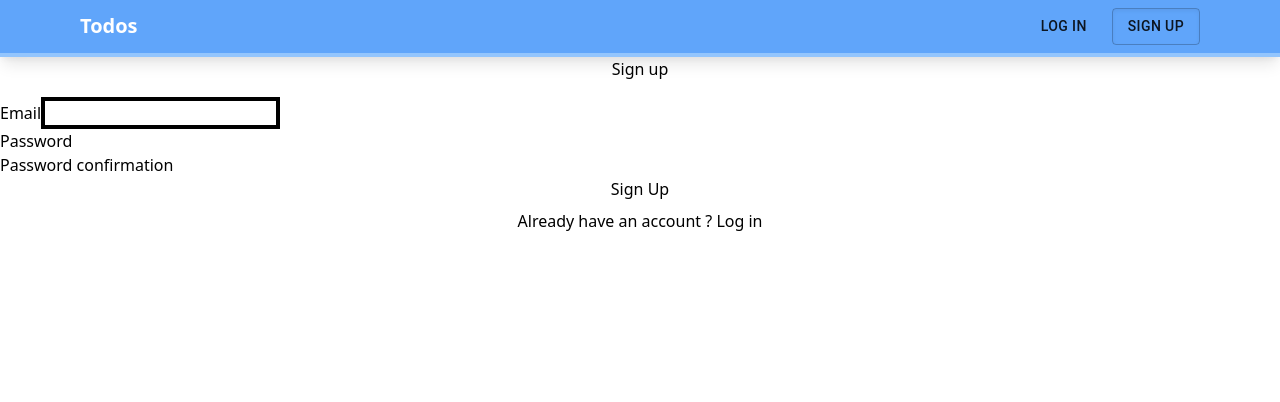
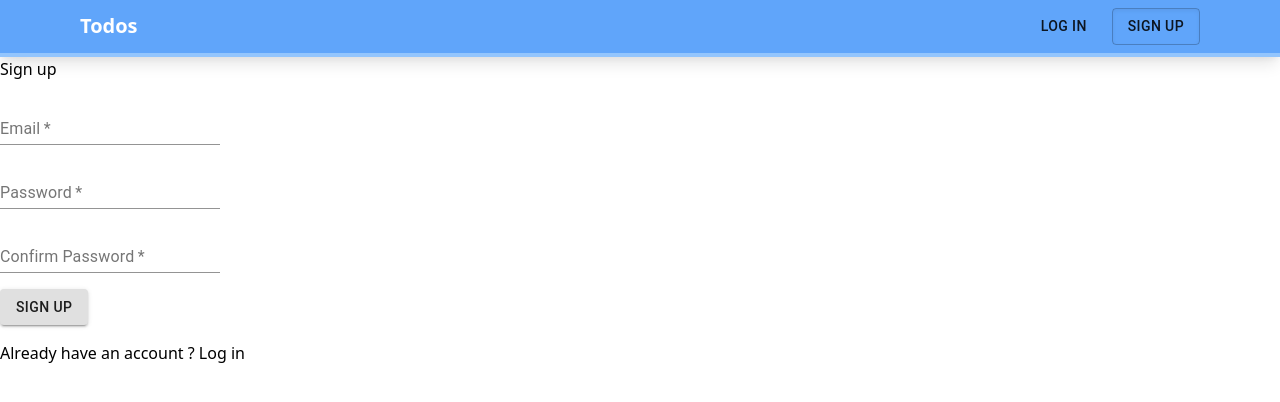
Before and after one commit to shareef99/todo, a React (Create React App) app: page /signup in a window 1280 px wide. Shown: the top 402 px of the page. Built offline with nearby package versions, Linux system fonts and the light colour scheme; no server answers.

Commit message:
Update UI, Update routes, improve navbar

```diff
--- a/package.json
+++ b/package.json
@@ -5,6 +5,7 @@
     "dependencies": {
         "@craco/craco": "^6.1.1",
         "@material-ui/core": "^4.11.3",
+        "@material-ui/icons": "^4.11.2",
         "@tailwindcss/postcss7-compat": "^2.0.3",
         "@testing-library/jest-dom": "^5.11.9",
         "@testing-library/react": "^11.2.5",
--- a/src/components/Dashboard.jsx
+++ b/src/components/Dashboard.jsx
@@ -12,7 +12,7 @@ export default function Dashboard() {
         setError("");
         try {
             await logout();
-            history.push("/login");
+            history.push("/");
         } catch {
             setError("Failed to log out!");
         }
@@ -33,7 +33,7 @@ export default function Dashboard() {
                     </div>
                 </div>
             </div>
-            <div className=" w-full text-center mt-2">
+            <div className="mt-2">
                 <button onClick={handleLogout}>Log out</button>
             </div>
         </>
--- a/src/components/ForgotPassword.jsx
+++ b/src/components/ForgotPassword.jsx
@@ -2,6 +2,7 @@ import React, { useRef, useState } from "react";
 import { useAuth } from "../contexts/AuthContext";
 import { Link } from "react-router-dom";
 import Navbar from "./Navbar";
+import TextField from "@material-ui/core/TextField";
 
 export default function Login() {
     const emailRef = useRef();
@@ -17,7 +18,7 @@ export default function Login() {
             setMessage("");
             setError("");
             setLoading(true);
-            await resetPassword(emailRef.current.value);
+            await resetPassword(emailRef.current.lastChild.firstChild.value);
             setMessage("Check your inbox for further instructions!");
         } catch {
             setError(
@@ -38,29 +39,24 @@ export default function Login() {
                     {/* {currentUser.email} */}
                     <form action="" onSubmit={handleSubmit}>
                         <div id="email">
-                            <label htmlFor="">Email</label>
-                            <input
+                            <TextField
+                                id="standard-basic"
                                 type="email"
                                 required
                                 ref={emailRef}
-                                className="border-black border-opacity-100 border-4"
+                                label="Email"
                             />
                         </div>
-
-                        <button
-                            className="w-full"
-                            type="submit"
-                            disabled={loading}
-                        >
+                        <button type="submit" disabled={loading}>
                             Reset Password
                         </button>
                     </form>
-                    <div className=" w-full text-center mt-4 ">
+                    <div className="mt-4 ">
                         <Link to="/login">Log in</Link>
                     </div>
                 </div>
             </div>
-            <div className=" w-full text-center mt-2 ">
+            <div className="mt-2 ">
                 Need an account ? <Link to="/signup">Sign up</Link>
             </div>
         </>
--- a/src/components/Login.jsx
+++ b/src/components/Login.jsx
@@ -1,12 +1,13 @@
-import React, { useRef, useState } from "react";
+import React, { useRef, useState, useEffect } from "react";
 import { useAuth } from "../contexts/AuthContext";
 import { Link, useHistory } from "react-router-dom";
 import Navbar from "./Navbar";
+import { TextField, Button } from "@material-ui/core";
 
 export default function Login() {
     const emailRef = useRef();
     const passwordRef = useRef();
-    const { login } = useAuth();
+    const { login, currentUser } = useAuth();
     const [error, setError] = useState("");
     const [loading, setLoading] = useState(false);
     const history = useHistory();
@@ -17,7 +18,10 @@ export default function Login() {
         try {
             setError("");
             setLoading(true);
-            await login(emailRef.current.value, passwordRef.current.value);
+            await login(
+                emailRef.current.lastChild.firstChild.value,
+                passwordRef.current.lastChild.firstChild.value
+            );
             history.push("/todos");
         } catch {
             setError("Failed to log in!");
@@ -25,44 +29,56 @@ export default function Login() {
         setLoading(false);
     }
 
+    useEffect(() => {
+        if (currentUser) {
+            history.push("/todos");
+            alert(`You are already login\nEmail: ${currentUser.email}`);
+        }
+    }, []);
+
     return (
         <>
+            {/* {console.log(emailRef.current.lastChild.firstChild.value, emailRef)} */}
             <Navbar />
-            <div>
-                <div>
-                    <h2 className="text-center mb-4">Log In</h2>
+            <div className="flex flex-col">
+                <h2 className="mb-4">Log In</h2>
                 {error && error}
-                    {/* {currentUser.email} */}
-                    <form action="" onSubmit={handleSubmit}>
+                <form action="" autoComplete="off" onSubmit={handleSubmit}>
                     <div id="email">
-                            <label htmlFor="">Email</label>
-                            <input
+                        <TextField
+                            id="standard-basic"
                             type="email"
                             required
                             ref={emailRef}
-                                className="border-black border-opacity-100 border-4"
+                            label="Email"
                         />
                     </div>
                     <div id="password">
-                            <label htmlFor="">Password</label>
-                            <input type="password" required ref={passwordRef} />
+                        <TextField
+                            id="standard-password-input"
+                            label="Password"
+                            type="Password"
+                            required
+                            ref={passwordRef}
+                            autoComplete="current-password"
+                        />
                     </div>
-
-                        <button
-                            className="w-full"
+                    <Button
                         type="submit"
+                        variant="contained"
                         disabled={loading}
                     >
                         Log In
-                        </button>
+                    </Button>
                 </form>
-                    <div className=" w-full text-center mt-4 ">
+                <div>
+                    <div className="mt-4 ">
                         <Link to="/forgot-password">Forgot password?</Link>
                     </div>
+                    <div className="mt-2 ">
+                        Need an account ? <Link to="/signup">Sign up</Link>
                     </div>
                 </div>
-            <div className=" w-full text-center mt-2 ">
-                Need an account ? <Link to="/signup">Sign up</Link>
             </div>
         </>
     );
--- a/src/components/Navbar.jsx
+++ b/src/components/Navbar.jsx
@@ -1,6 +1,14 @@
-import React from "react";
-import { makeStyles, Button, withStyles } from "@material-ui/core";
-import { Link } from "react-router-dom";
+import React, { useState } from "react";
+import {
+    makeStyles,
+    Button,
+    withStyles,
+    IconButton,
+    Menu,
+    MenuItem,
+} from "@material-ui/core";
+import { AccountCircle } from "@material-ui/icons";
+import { Link, useHistory } from "react-router-dom";
 import { useAuth } from "../contexts/AuthContext";
 
 const hoverColor = "rgba(147, 197, 253, 1);";
@@ -16,8 +24,77 @@ const useStyles = makeStyles((theme) => ({}));
 
 export default function Navbar() {
     const classes = useStyles();
-    const { currentUser } = useAuth();
-    return (
+    const { currentUser, logout } = useAuth();
+    const [auth, setAuth] = React.useState(true);
+    const [anchorEl, setAnchorEl] = React.useState(null);
+    const open = Boolean(anchorEl);
+    const [error, setError] = useState("");
+    const history = useHistory();
+
+    async function handleLogout() {
+        setError("");
+        try {
+            await logout();
+            history.push("/");
+        } catch {
+            setError("Failed to log out!");
+        }
+    }
+
+    const handleChange = (event) => {
+        setAuth(event.target.checked);
+    };
+
+    const handleMenu = (event) => {
+        setAnchorEl(event.currentTarget);
+    };
+
+    const handleClose = () => {
+        setAnchorEl(null);
+    };
+
+    return currentUser ? (
+        <header className="bg-blue-400 shadow-lg border-b-4 border-blue-300 flex flex-shrink-0 w-full">
+            <div className="container flex flex-row justify-between items-center py-2 text-white">
+                <h6 className="text-xl font-semibold">
+                    <Link to="/todos">Todos</Link>
+                </h6>
+                {auth && (
+                    <div>
+                        <IconButton
+                            aria-label="account of current user"
+                            aria-controls="menu-appbar"
+                            aria-haspopup="true"
+                            onClick={handleMenu}
+                            color="inherit"
+                        >
+                            <AccountCircle />
+                        </IconButton>
+                        <Menu
+                            id="menu-appbar"
+                            anchorEl={anchorEl}
+                            anchorOrigin={{
+                                vertical: "top",
+                                horizontal: "right",
+                            }}
+                            keepMounted
+                            transformOrigin={{
+                                vertical: "top",
+                                horizontal: "right",
+                            }}
+                            open={open}
+                            onClose={handleClose}
+                        >
+                            <MenuItem onClick={handleClose}>
+                                <Link to="dashboard">Profile</Link>
+                            </MenuItem>
+                            <MenuItem onClick={handleLogout}>Log out</MenuItem>
+                        </Menu>
+                    </div>
+                )}
+            </div>
+        </header>
+    ) : (
         <header className="bg-blue-400 shadow-lg border-b-4 border-blue-300 flex flex-shrink-0 w-full">
             <div className="container flex flex-row justify-between items-center py-2 text-white">
                 <h6 className="text-xl font-semibold">
--- a/src/components/Signup.jsx
+++ b/src/components/Signup.jsx
@@ -1,13 +1,14 @@
-import React, { useRef, useState } from "react";
+import React, { useRef, useState, useEffect } from "react";
 import { useAuth } from "../contexts/AuthContext";
 import { Link, useHistory } from "react-router-dom";
 import Navbar from "./Navbar";
+import { TextField, Button } from "@material-ui/core";
 
 export default function Signup() {
     const emailRef = useRef();
     const passwordRef = useRef();
     const passwordConfirmRef = useRef();
-    const { signUp } = useAuth();
+    const { signUp, currentUser } = useAuth();
     const [error, setError] = useState("");
     const [loading, setLoading] = useState(false);
     const history = useHistory();
@@ -21,7 +22,10 @@ export default function Signup() {
         try {
             setError("");
             setLoading(true);
-            await signUp(emailRef.current.value, passwordRef.current.value);
+            await signUp(
+                emailRef.current.lastChild.firstChild.value,
+                passwordRef.current.lastChild.firstChild.value
+            );
             history.push("/todos");
         } catch {
             setError("Failed to create account!");
@@ -29,48 +33,60 @@ export default function Signup() {
         setLoading(false);
     }
 
+    useEffect(() => {
+        if (currentUser) {
+            history.push("/todos");
+            alert(`You are already login\nEmail: ${currentUser.email}`);
+        }
+    }, []);
+
     return (
         <>
             <Navbar />
             <div>
-                <div>
-                    <h2 className="text-center mb-4">Sign up</h2>
+                <h2 className="mb-4">Sign up</h2>
                 {error && <span>{error}</span>}
-                    {/* {currentUser.email} */}
-                    <form action="" onSubmit={handleSubmit}>
+                <form action="" onSubmit={handleSubmit} className="space-y-4">
                     <div id="email">
-                            <label htmlFor="">Email</label>
-                            <input
+                        <TextField
+                            id="standard-basic"
+                            label="Email"
                             type="email"
                             required
                             ref={emailRef}
-                                className="border-black border-opacity-100 border-4"
                         />
                     </div>
                     <div id="password">
-                            <label htmlFor="">Password</label>
-                            <input type="password" required ref={passwordRef} />
+                        <TextField
+                            id="standard-password-input"
+                            label="Password"
+                            type="Password"
+                            required
+                            ref={passwordRef}
+                            autoComplete="current-password"
+                        />
                     </div>
                     <div id="passwordConfirm">
-                            <label htmlFor="">Password confirmation</label>
-                            <input
-                                type="password"
+                        <TextField
+                            id="standard-password-confirm-input"
+                            label="Confirm Password"
+                            type="Password"
                             required
-                                ref={passwordConfirmRef}
+                            ref={passwordRef}
+                            autoComplete="current-password"
                         />
                     </div>
-                        <button
-                            className="w-full"
+                    <Button
                         type="submit"
+                        variant="contained"
                         disabled={loading}
                     >
                         Sign Up
-                        </button>
+                    </Button>
                 </form>
+                <div className="mt-4">
+                    Already have an account ? <Link to="/login">Log in</Link>
                 </div>
-            </div>
-            <div className=" w-full text-center mt-2 ">
-                Already have an account ? <Link to="/login">Log in</Link>
             </div>
         </>
     );
--- a/src/components/Todos.jsx
+++ b/src/components/Todos.jsx
@@ -48,6 +48,7 @@ export default function Todos() {
                         id="outlined-basic"
                         label="Write a Todo"
                         value={todoInput}
+                        multiline
                         onChange={(e) => setTodoInput(e.target.value)}
                         variant="outlined"
                     />
--- a/src/components/UpdateProfile.jsx
+++ b/src/components/UpdateProfile.jsx
@@ -2,6 +2,7 @@ import React, { useRef, useState } from "react";
 import { useAuth } from "../contexts/AuthContext";
 import { Link, useHistory } from "react-router-dom";
 import Navbar from "./Navbar";
+import TextField from "@material-ui/core/TextField";
 
 export default function Signup() {
     const emailRef = useRef();
@@ -54,13 +55,13 @@ export default function Signup() {
                     {/* {currentUser.email} */}
                     <form action="" onSubmit={handleSubmit}>
                         <div id="email">
-                            <label htmlFor="">Email</label>
-                            <input
+                            <TextField
+                                id="standard-basic"
                                 type="email"
                                 required
                                 ref={emailRef}
+                                label="Email"
                                 defaultValue={currentUser.email}
-                                className="border-black border-opacity-100 border-4"
                             />
                         </div>
                         <div id="password">
```
Also changed, not shown: 1 other file (tests, documents, lock files or other folders). Lines whose indentation alone changed are shown as unchanged.
